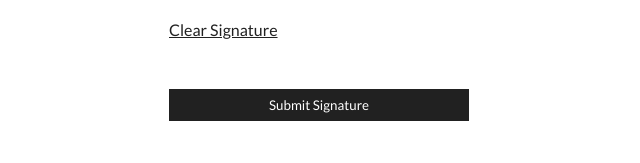
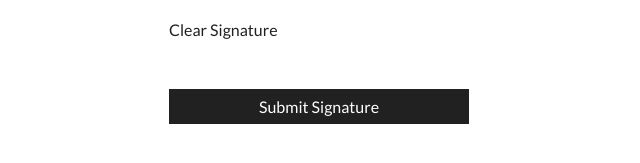
Before and after one commit to farohan/sign, a plain HTML site: page index.html in a window 1280 px wide. Shown: the part 295-458 px from the top of the page, 321-961 px from the left. Drawn offline with Linux system fonts and the light colour scheme.

Commit message:
Update styles.css

```diff
--- a/styles.css
+++ b/styles.css
@@ -11,6 +11,10 @@
   body {
     line-height: 1.4;
     padding: 1rem;
+  }
+
+  a {
+    text-decoration: none;
   }
 
   .signature-pad-form {
@@ -28,14 +32,23 @@
     color: var(--primary-color);
   }
 
-  .submit-button {
+  .submit-button,
+  .download {
+    font-size: 1rem;
     width: 100%;
-    background-color: var(--primary-color);
     border: none;
     padding: 0.5rem 1rem;
     color: #fff;
     cursor: pointer;
+  }
+
+  .submit-button {
+    background-color: var(--primary-color);
     margin-top: 2rem;
+  }
+
+  .download {
+    background-color: slateblue;
   }
 
   @media (pointer: coarse) {
```
